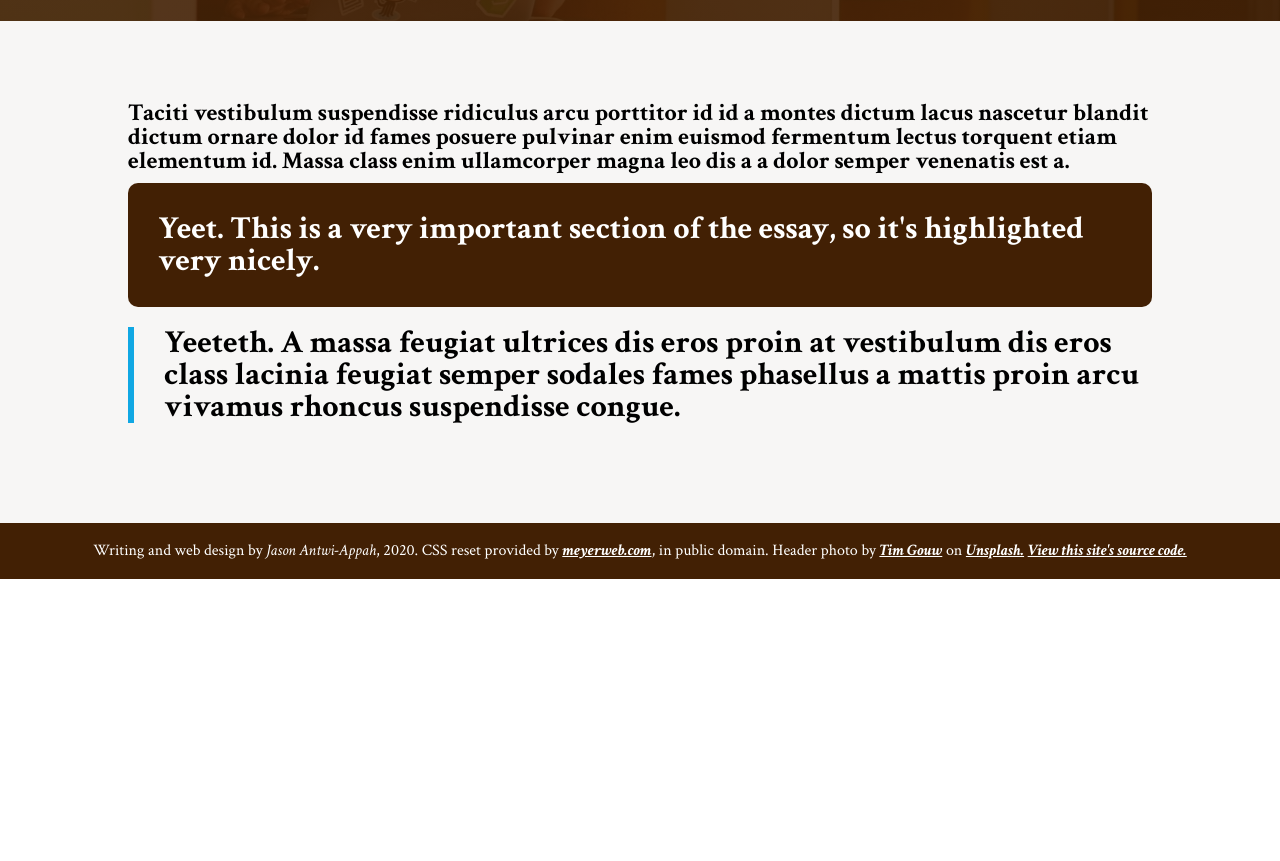
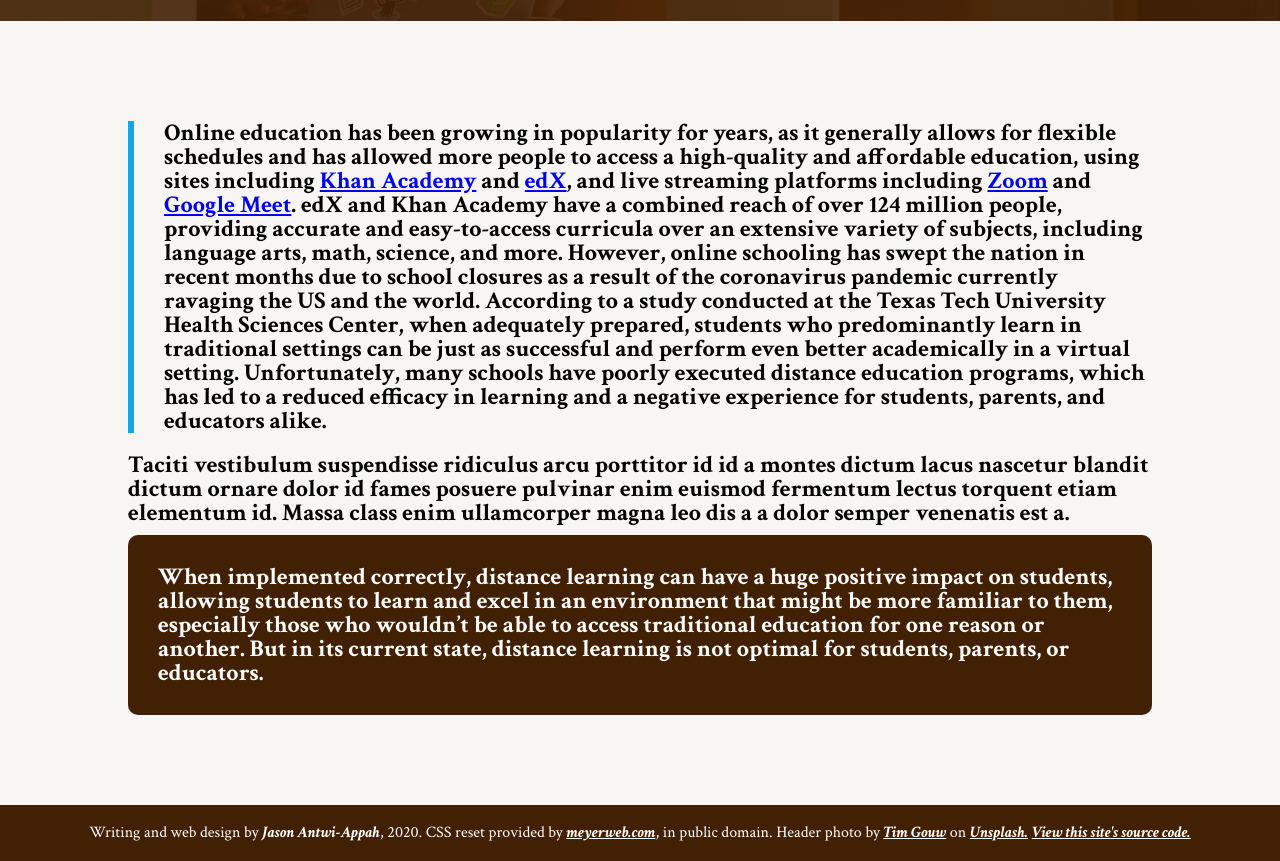
Before and after one commit to jasonappah/engl-1301-essay-iii, a plain HTML site: page index.html in a window 1280 px wide. Shown: the part 379-1240 px from the top of the page. Before the commit the page ends 958 px from the top, so only its background shows below. Drawn offline with Linux system fonts and the light colour scheme.

Commit message:
Added intro and conclusion paragraphs

```diff
--- a/index.html
+++ b/index.html
@@ -21,19 +21,22 @@
             </div>
         </div>
         <div id="essay">
+
+            <div class="quote-block">
+                <h2>Online education has been growing in popularity for years, as it generally allows for flexible schedules and has allowed more people to access a high-quality and affordable education, using sites including <a href="https://khanacademy.org">Khan Academy</a> and <a href="https://edx.org">edX</a>, and live streaming platforms including <a href="https://zoom.us">Zoom</a> and <a href="https://meet.google.com">Google Meet</a>. edX and Khan Academy have a combined reach of over 124 million people, providing accurate and easy-to-access curricula over an extensive variety of subjects, including language arts, math, science, and more. However, online schooling has swept the nation in recent months due to school closures as a result of the coronavirus pandemic currently ravaging the US and the world. According to a study conducted at the Texas Tech University Health Sciences Center, when adequately prepared, students who predominantly learn in traditional settings can be just as successful and perform even better academically in a virtual setting. Unfortunately, many schools have poorly executed distance education programs, which has led to a reduced efficacy in learning and a negative experience for students, parents, and educators alike.</h2>
+            </div>
+
             <h2>Taciti vestibulum suspendisse ridiculus arcu porttitor id id a montes dictum lacus nascetur blandit dictum ornare dolor id fames posuere pulvinar enim euismod fermentum lectus torquent etiam elementum id. Massa class enim ullamcorper magna leo dis a a dolor semper venenatis est a.</h2>
 
+
+
             <div class="emphasis-block">
-                <h1>Yeet. This is a very important section of the essay, so it's highlighted very nicely.</h1>
-            </div>
-
-            <div class="quote-block">
-                <h1>Yeeteth. A massa feugiat ultrices dis eros proin at vestibulum dis eros class lacinia feugiat semper sodales fames phasellus a mattis proin arcu vivamus rhoncus suspendisse congue.</h1>
+                <h2>When implemented correctly, distance learning can have a huge positive impact on students, allowing students to learn and excel in an environment that might be more familiar to them, especially those who wouldn’t be able to access traditional education for one reason or another. But in its current state, distance learning is not optimal for students, parents, or educators.</h2>
             </div>
         </div>
         <div id="creds">
             <p>
-            Writing and web design by <i><bold>Jason Antwi-Appah</bold></i>, 2020. CSS reset provided by <a href="https://meyerweb.com/eric/tools/css/reset/">meyerweb.com</a>, in public domain. Header photo by <a href="https://unsplash.com/@punttim?utm_source=unsplash&amp;utm_medium=referral&amp;utm_content=creditCopyText">Tim Gouw</a> on <a href="https://unsplash.com/s/photos/distance-learning?utm_source=unsplash&amp;utm_medium=referral&amp;utm_content=creditCopyText">Unsplash.</a> <a href="https://jasonaa.me/g/engl-1301-essay-iii">View this site's source code.</a></p>
+            Writing and web design by <a style="text-decoration: none;" href="https://jasonaa.me">Jason Antwi-Appah</a>, 2020. CSS reset provided by <a target="_blank" href="https://meyerweb.com/eric/tools/css/reset/">meyerweb.com</a>, in public domain. Header photo by <a target="_blank" href="https://unsplash.com/@punttim?utm_source=unsplash&amp;utm_medium=referral&amp;utm_content=creditCopyText">Tim Gouw</a> on <a target="_blank" href="https://unsplash.com/s/photos/distance-learning?utm_source=unsplash&amp;utm_medium=referral&amp;utm_content=creditCopyText">Unsplash.</a> <a target="_blank" href="https://jasonaa.me/g/engl-1301-essay-iii">View this site's source code.</a></p>
         </div>
         </div>
 
```
